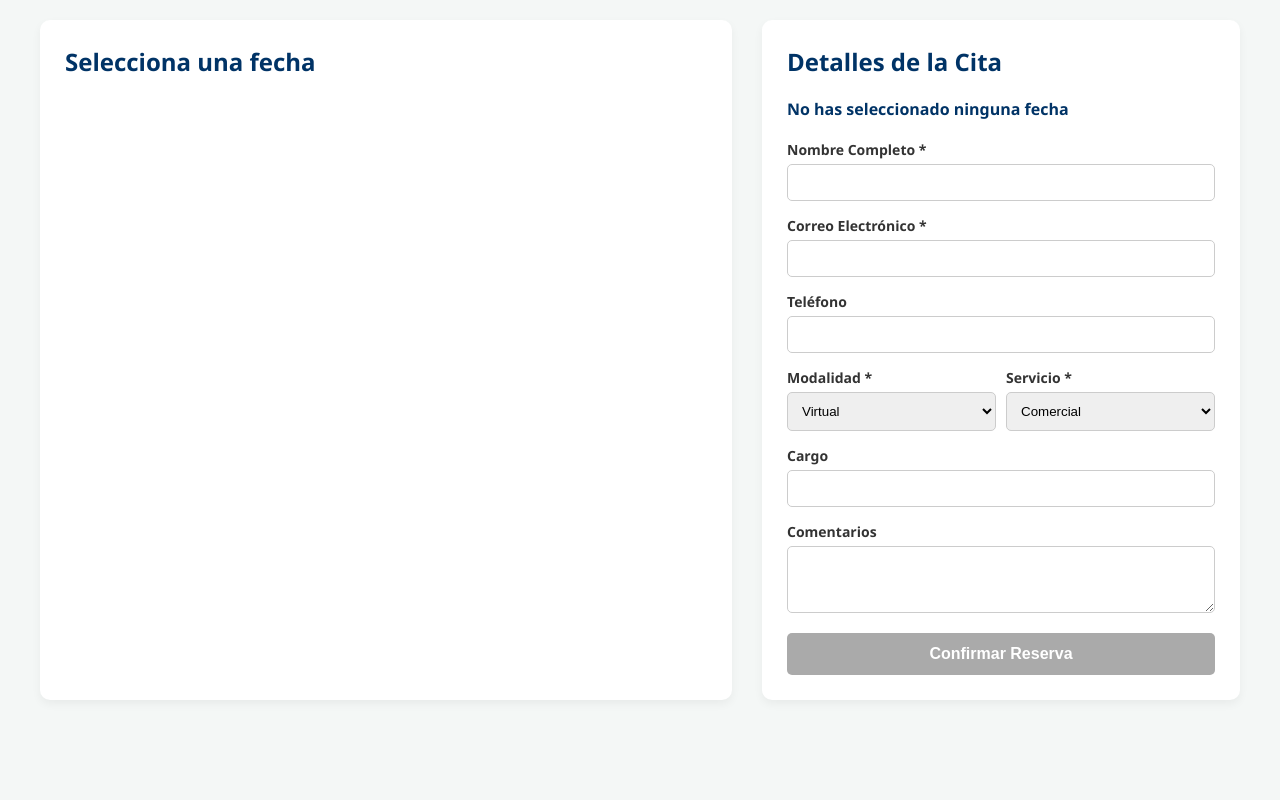
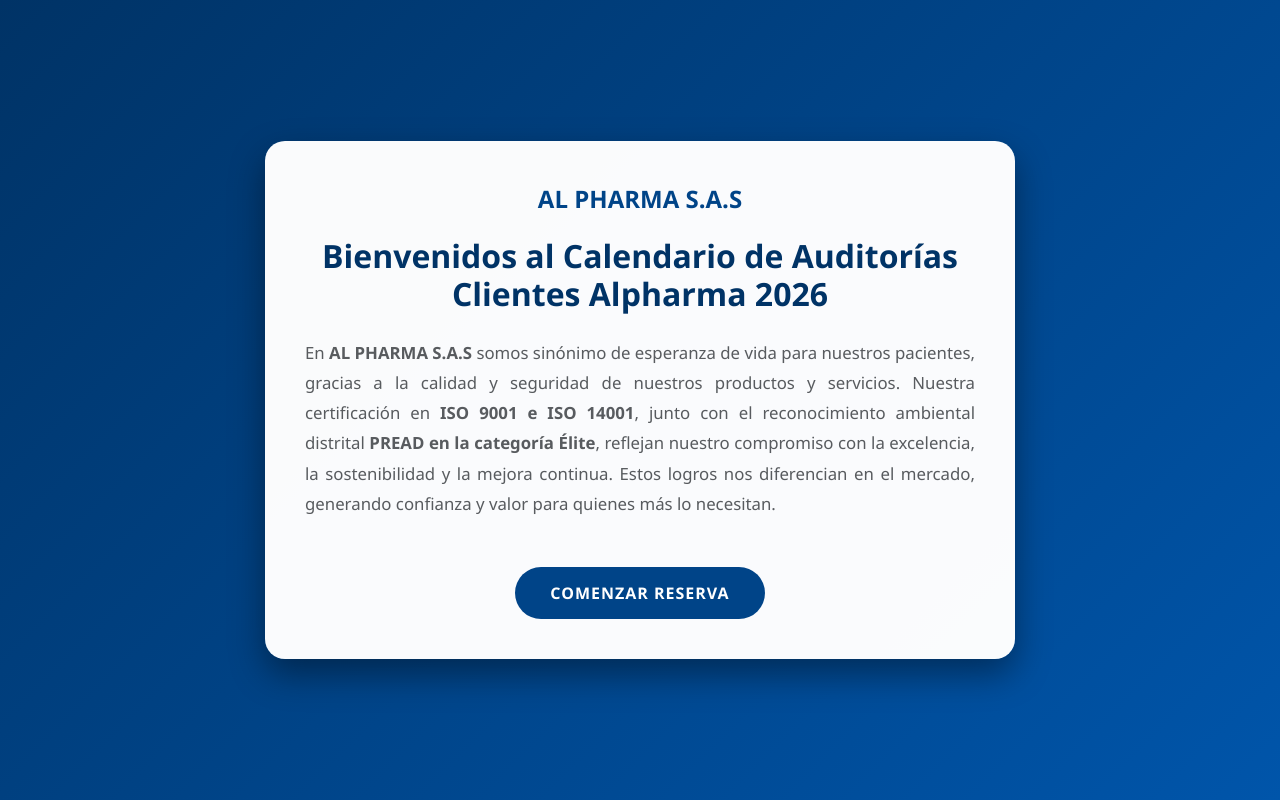
Before and after one commit to Arojasdba2903/App-Reservas, a Flask app: page / in a window 1280 px wide. Run offline with Flask 3, Linux system fonts and the light colour scheme; data that the repository does not hold is empty.

Commit message:
Replace old appointment template with new design

```diff
--- a/templates/index.html
+++ b/templates/index.html
@@ -3,137 +3,189 @@
 <head>
     <meta charset="UTF-8">
     <meta name="viewport" content="width=device-width, initial-scale=1.0">
-    <title>Reserva de Citas</title>
+    <title>Auditorías Alpharma 2026</title>
+    <link href="https://cdn.jsdelivr.net/npm/bootstrap@5.3.0/dist/css/bootstrap.min.css" rel="stylesheet">
     <style>
-        body { font-family: 'Segoe UI', Tahoma, Geneva, Verdana, sans-serif; background-color: #f4f7f6; margin: 0; padding: 20px; color: #333; }
-        .contenedor-principal { display: flex; max-width: 1200px; margin: 0 auto; gap: 30px; }
+        /* Fondo con degradado azul profesional */
+        body {
+            background: linear-gradient(135deg, #003366 0%, #0055aa 100%);
+            min-height: 100vh;
+            display: flex;
+            align-items: center;
+            justify-content: center;
+            color: white;
+            font-family: 'Segoe UI', Tahoma, Geneva, Verdana, sans-serif;
+            margin: 0;
+            padding: 20px;
+        }
 
-        /* Columna Izquierda: Calendario */
-        .columna-calendario { flex: 6; background: white; padding: 25px; border-radius: 10px; box-shadow: 0 4px 10px rgba(0,0,0,0.05); }
-        .grid-calendario { display: grid; grid-template-columns: repeat(auto-fill, minmax(130px, 1fr)); gap: 15px; margin-top: 20px; }
+        .card-container {
+            background: rgba(255, 255, 255, 0.98);
+            color: #333;
+            border-radius: 20px;
+            padding: 40px;
+            box-shadow: 0 15px 35px rgba(0,0,0,0.4);
+            max-width: 750px;
+            width: 100%;
+            transition: all 0.5s ease;
+        }
 
-        /* Diseño de la Tarjeta de Fecha */
-        .tarjeta { border: 1px solid #ddd; border-radius: 8px; overflow: hidden; cursor: pointer; transition: all 0.2s; text-align: center; background: white; }
-        .tarjeta:hover { transform: translateY(-3px); box-shadow: 0 5px 15px rgba(0,51,102,0.2); }
-        .tarjeta.seleccionada { border: 2px solid #003366; background-color: #e6f0fa; }
-        .tarjeta .mes { background-color: #003366; color: white; font-weight: bold; padding: 8px 0; font-size: 14px; }
-        .tarjeta .dia { padding: 20px 0; font-size: 32px; font-weight: bold; color: #222; }
+        .btn-alpharma {
+            background-color: #004488;
+            color: white;
+            border: none;
+            padding: 14px 35px;
+            border-radius: 30px;
+            font-weight: bold;
+            text-transform: uppercase;
+            letter-spacing: 1px;
+            transition: 0.3s;
+        }
 
-        /* Columna Derecha: Formulario */
-        .columna-formulario { flex: 4; background: white; padding: 25px; border-radius: 10px; box-shadow: 0 4px 10px rgba(0,0,0,0.05); }
-        .grupo-form { margin-bottom: 15px; }
-        .grupo-form label { display: block; margin-bottom: 5px; font-size: 14px; font-weight: bold; }
-        .grupo-form input, .grupo-form select, .grupo-form textarea { width: 100%; padding: 10px; border: 1px solid #ccc; border-radius: 5px; box-sizing: border-box; }
-        button { background-color: #003366; color: white; padding: 12px; width: 100%; border: none; border-radius: 5px; font-size: 16px; font-weight: bold; cursor: pointer; transition: 0.2s; }
-        button:hover { background-color: #002244; }
-        button:disabled { background-color: #aaa; cursor: not-allowed; }
-        #mensaje-fecha { color: #003366; font-weight: bold; margin-bottom: 20px; display: block; }
+        .btn-alpharma:hover {
+            background-color: #002244;
+            transform: translateY(-2px);
+            box-shadow: 0 5px 15px rgba(0,0,0,0.2);
+            color: white;
+        }
+
+        .form-control, .form-select {
+            border-radius: 10px;
+            padding: 12px;
+            border: 1px solid #ddd;
+        }
+
+        .hidden { display: none; }
+
+        .logo-placeholder {
+            font-size: 24px;
+            font-weight: bold;
+            color: #004488;
+            margin-bottom: 20px;
+        }
     </style>
 </head>
 <body>
 
-<div class="contenedor-principal">
-    <div class="columna-calendario">
-        <h2 style="color: #003366; margin-top: 0;">Selecciona una fecha</h2>
-        <div class="grid-calendario">
-            {% for item in fechas %}
-            <div class="tarjeta" data-fecha="{{ item.fecha }}" onclick="seleccionarFecha(this)">
-                <div class="mes"></div>
-                <div class="dia"></div>
-            </div>
-            {% endfor %}
+    <div class="card-container">
+        <div id="paso1" class="text-center">
+            <div class="logo-placeholder">AL PHARMA S.A.S</div>
+            <h2 class="mb-4" style="color: #003366; font-weight: 700;">Bienvenidos al Calendario de Auditorías Clientes Alpharma 2026</h2>
+            <p class="text-muted" style="line-height: 1.8; text-align: justify; font-size: 1.05rem;">
+                En <strong>AL PHARMA S.A.S</strong> somos sinónimo de esperanza de vida para nuestros pacientes, gracias a la calidad y seguridad de nuestros productos y servicios.
+                Nuestra certificación en <strong>ISO 9001 e ISO 14001</strong>, junto con el reconocimiento ambiental distrital <strong>PREAD en la categoría Élite</strong>,
+                reflejan nuestro compromiso con la excelencia, la sostenibilidad y la mejora continua. Estos logros nos diferencian en el mercado, generando confianza y valor para quienes más lo necesitan.
+            </p>
+            <div class="mt-5">
+                <button class="btn btn-alpharma" onclick="mostrarFormulario()">Comenzar Reserva</button>
             </div>
         </div>
 
-    <div class="columna-formulario">
-        <h2 style="color: #003366; margin-top: 0;">Detalles de la Cita</h2>
-        <span id="mensaje-fecha">No has seleccionado ninguna fecha</span>
-
-        <form id="formulario-reserva">
-            <input type="hidden" id="fechaElegida" required>
-
-            <div class="grupo-form"><label>Nombre Completo *</label><input type="text" id="nombre" required></div>
-            <div class="grupo-form"><label>Correo Electrónico *</label><input type="email" id="correo" required></div>
-            <div class="grupo-form"><label>Teléfono</label><input type="text" id="telefono"></div>
-
-            <div style="display: flex; gap: 10px;">
-                <div class="grupo-form" style="flex: 1;">
-                    <label>Modalidad *</label>
-                    <select id="modalidad" required><option value="Virtual">Virtual</option><option value="Presencial">Presencial</option></select>
+        <div id="paso2" class="hidden">
+            <h3 class="text-center mb-4" style="color: #003366;">Formulario de Agendamiento</h3>
+            <form id="reservaForm">
+                <div class="row">
+                    <div class="col-md-6 mb-3">
+                        <label class="form-label fw-bold">Nombre Completo</label>
+                        <input type="text" id="nombre" class="form-control" placeholder="Ej: Andres Rojas" required>
                     </div>
-                <div class="grupo-form" style="flex: 1;">
-                    <label>Servicio *</label>
-                    <select id="servicio" required><option value="Comercial">Comercial</option><option value="CM">CM</option><option value="SICM">SICM</option></select>
+                    <div class="col-md-6 mb-3">
+                        <label class="form-label fw-bold">Correo Electrónico</label>
+                        <input type="email" id="correo" class="form-control" placeholder="cliente@alpharma.com.co" required>
                     </div>
                 </div>
 
-            <div class="grupo-form"><label>Cargo</label><input type="text" id="cargo"></div>
-            <div class="grupo-form"><label>Comentarios</label><textarea id="notas" rows="3"></textarea></div>
+                <div class="row">
+                    <div class="col-md-6 mb-3">
+                        <label class="form-label fw-bold">Servicio</label>
+                        <select id="servicio" class="form-select" required>
+                            <option value="">Seleccione...</option>
+                            <option value="Comercial">Comercial</option>
+                            <option value="Auditoria">Auditoría Calidad</option>
+                            <option value="Sostenibilidad">Sostenibilidad</option>
+                        </select>
+                    </div>
+                    <div class="col-md-6 mb-3">
+                        <label class="form-label fw-bold">Fecha Disponible (8 AM - 12 PM)</label>
+                        <select id="fecha" class="form-select" required>
+                            <option value="">Cargando fechas...</option>
+                            {% for f in fechas %}
+                                <option value="{{ f.fecha }}">{{ f.fecha }}</option>
+                            {% endfor %}
+                        </select>
+                    </div>
+                </div>
 
-            <button type="submit" id="btnGuardar" disabled>Confirmar Reserva</button>
+                <div class="mb-3">
+                    <label class="form-label fw-bold">Modalidad</label>
+                    <select id="modalidad" class="form-select" required>
+                        <option value="Virtual">Virtual (Teams)</option>
+                        <option value="Presencial">Presencial</option>
+                    </select>
+                </div>
+
+                <div class="mb-4">
+                    <label class="form-label fw-bold">Notas adicionales</label>
+                    <textarea id="notas" class="form-control" rows="2" placeholder="Opcional..."></textarea>
+                </div>
+
+                <button type="submit" id="btnSubmit" class="btn btn-alpharma w-100">Confirmar y Crear Reunión en Teams</button>
+                <div class="text-center mt-3">
+                    <a href="javascript:void(0)" onclick="volverInicio()" class="text-decoration-none text-muted small">← Volver al inicio</a>
+                </div>
             </form>
         </div>
     </div>
 
     <script>
-    // 1. Darle formato bonito a las fechas al cargar la página
-    const meses = ["Enero", "Febrero", "Marzo", "Abril", "Mayo", "Junio", "Julio", "Agosto", "Septiembre", "Octubre", "Noviembre", "Diciembre"];
-
-    document.querySelectorAll('.tarjeta').forEach(tarjeta => {
-        const fechaStr = tarjeta.getAttribute('data-fecha');
-        const partes = fechaStr.split('-'); // [AÑO, MES, DIA]
-        const mesIndex = parseInt(partes[1]) - 1;
-
-        tarjeta.querySelector('.mes').innerText = meses[mesIndex].toUpperCase();
-        tarjeta.querySelector('.dia').innerText = partes[2];
-    });
-
-    // 2. Lógica al hacer clic en una fecha
-    function seleccionarFecha(elemento) {
-        // Quitar selección a las demás
-        document.querySelectorAll('.tarjeta').forEach(t => t.classList.remove('seleccionada'));
-        // Seleccionar la actual
-        elemento.classList.add('seleccionada');
-
-        const fechaElegida = elemento.getAttribute('data-fecha');
-        document.getElementById('fechaElegida').value = fechaElegida;
-        document.getElementById('mensaje-fecha').innerText = `✅ Fecha seleccionada: ${fechaElegida}`;
-        document.getElementById('btnGuardar').disabled = false;
+        function mostrarFormulario() {
+            document.getElementById('paso1').classList.add('hidden');
+            document.getElementById('paso2').classList.remove('hidden');
         }
 
-    // 3. Enviar los datos a Python al guardar
-    document.getElementById('formulario-reserva').addEventListener('submit', async (e) => {
+        function volverInicio() {
+            document.getElementById('paso2').classList.add('hidden');
+            document.getElementById('paso1').classList.remove('hidden');
+        }
+
+        document.getElementById('reservaForm').onsubmit = async (e) => {
             e.preventDefault();
-        const btn = document.getElementById('btnGuardar');
-        btn.innerText = "Guardando..."; btn.disabled = true;
+            const btn = document.getElementById('btnSubmit');
+            btn.disabled = true;
+            btn.innerText = "Procesando...";
 
             const datos = {
-            fecha: document.getElementById('fechaElegida').value,
                 nombre: document.getElementById('nombre').value,
                 correo: document.getElementById('correo').value,
-            telefono: document.getElementById('telefono').value,
+                servicio: document.getElementById('servicio').value,
+                fecha: document.getElementById('fecha').value,
                 modalidad: document.getElementById('modalidad').value,
-            servicio: document.getElementById('servicio').value,
-            cargo: document.getElementById('cargo').value,
                 notas: document.getElementById('notas').value
             };
 
-        const respuesta = await fetch('/reservar', {
+            try {
+                const response = await fetch('/reservar', {
                     method: 'POST',
-            headers: {'Content-Type': 'application/json'},
+                    headers: { 'Content-Type': 'application/json' },
                     body: JSON.stringify(datos)
                 });
 
-        const resultado = await respuesta.json();
-        if(resultado.status === 'success'){
-            alert("¡Reserva confirmada exitosamente!");
-            window.location.reload(); // Recargar la página (la fecha desaparecerá)
+                const result = await response.json();
+
+                if (result.status === 'success') {
+                    alert('¡Reserva Exitosa! Revisa tu correo y calendario para el link de Teams.');
+                    window.location.reload();
                 } else {
-            alert("Error: " + resultado.mensaje);
-            btn.innerText = "Confirmar Reserva"; btn.disabled = false;
+                    alert('Error: ' + result.mensaje);
+                    btn.disabled = false;
+                    btn.innerText = "Confirmar y Crear Reunión en Teams";
                 }
-    });
+            } catch (error) {
+                alert('Hubo un problema al conectar con el servidor.');
+                btn.disabled = false;
+                btn.innerText = "Confirmar y Crear Reunión en Teams";
+            }
+        };
     </script>
-
 </body>
 </html>
```
Lines whose indentation alone changed are shown as unchanged.
